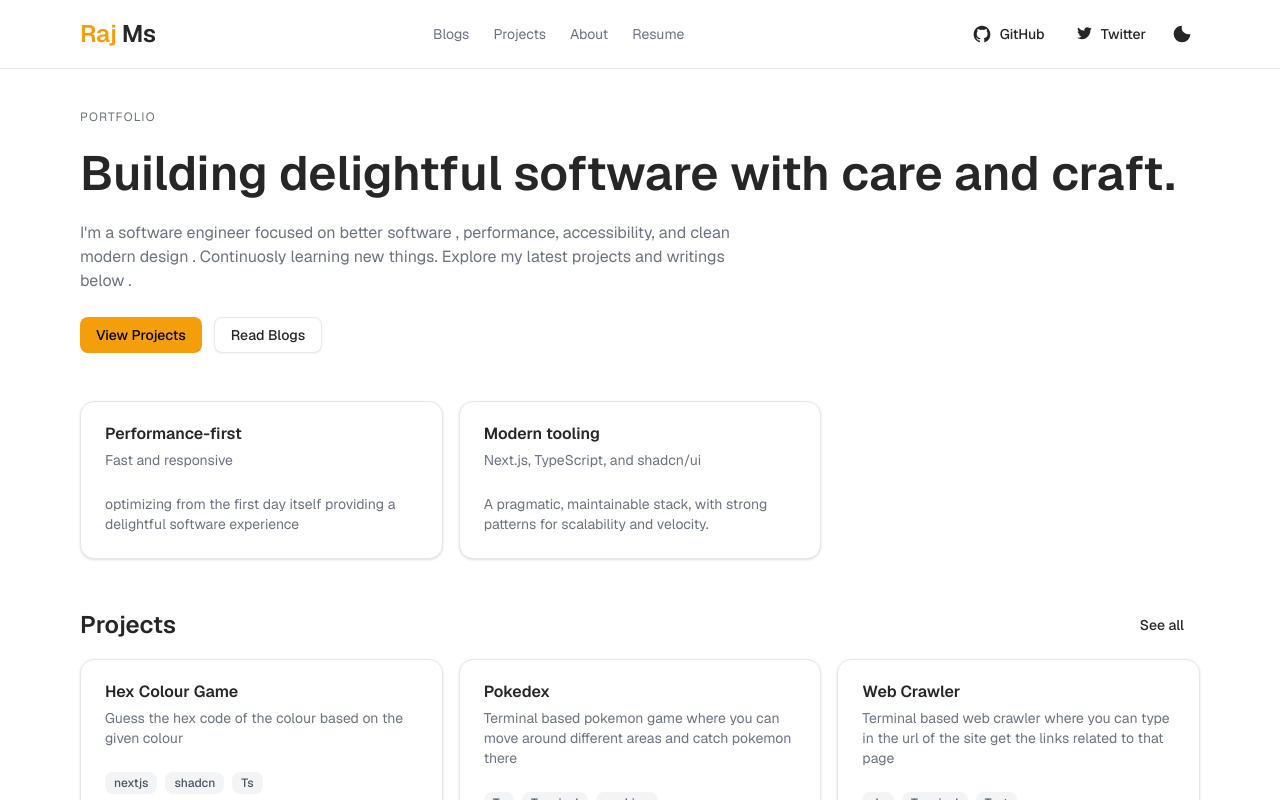
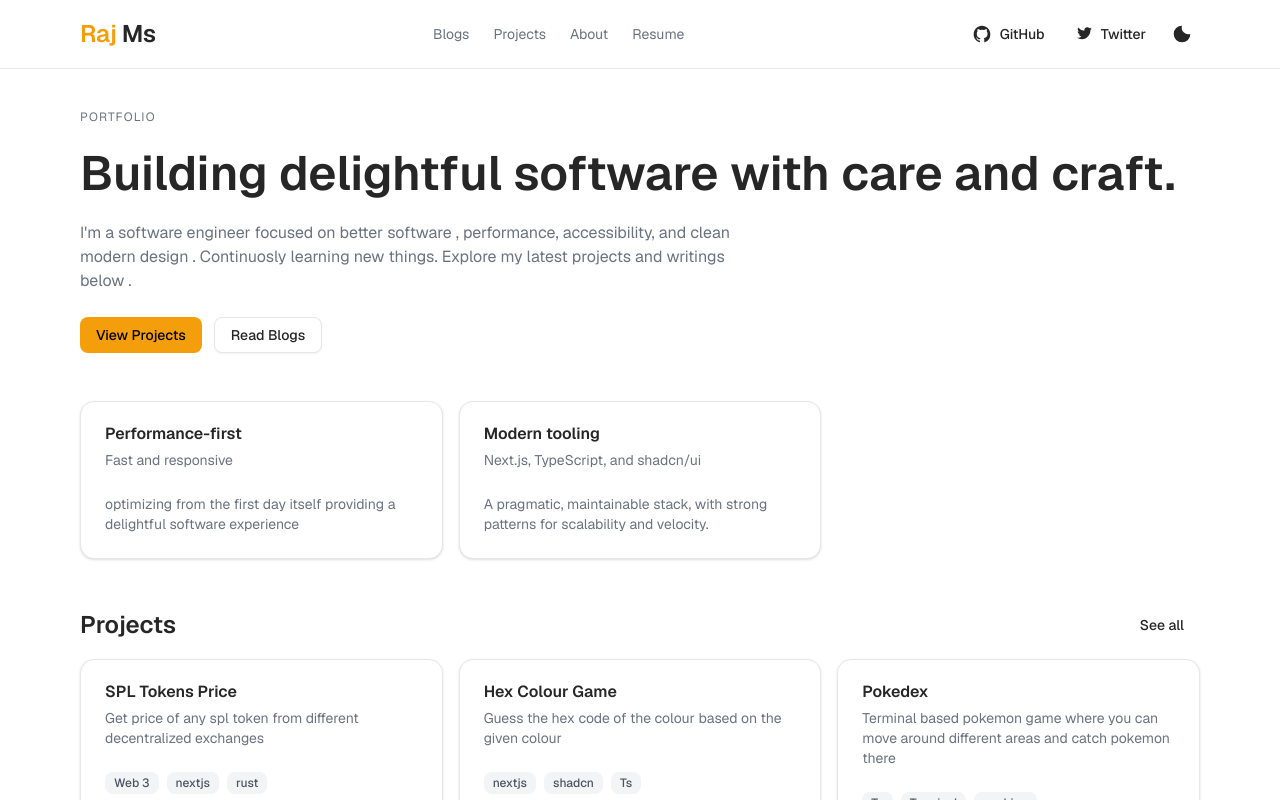
Before and after one commit to RajManish8340/Portfolio, a Next.js app: page / in a window 1280 px wide. Shown: the top 800 px of the page. Built offline with nearby package versions, Linux system fonts and the light colour scheme.

Commit message:
updated ur-anus project

```diff
--- a/app/page.tsx
+++ b/app/page.tsx
@@ -59,7 +59,13 @@ export default function HomePage() {
             </div>
             <div className="grid grid-cols-1 md:grid-cols-3 gap-4">
                {(() => {
-            const featuredProjects = [
+                  const featuredProjects = [{
+                     title: "SPL Tokens Price",
+                     description: "Get price of any spl token from different decentralized exchanges",
+                     liveUrl: "https://ur-anus.vercel.app/",
+                     sourceUrl: "https://github.com/RajManish8340/ur-anus",
+                     tags: ["Web 3", "nextjs", "rust"]
+                  },
                   {
                      title: "Hex Colour Game",
                      description:
--- a/app/projects/page.tsx
+++ b/app/projects/page.tsx
@@ -18,6 +18,13 @@ export default function ProjectsPage() {
                {(() => {
                   const featuredProjects = [
                      {
+                        title: "SPL Tokens Price",
+                        description: "Get price of any spl token from different decentralized exchanges",
+                        liveUrl: "https://ur-anus.vercel.app/",
+                        sourceUrl: "https://github.com/RajManish8340/ur-anus",
+                        tags: ["Web 3", "nextjs", "rust"]
+                     },
+                     {
                         title: "Hex Colour Game",
                         description: "Guess the hex code of the colour based on the given colour",
                         liveUrl: "https://hexa-color-guessing-game.vercel.app",
@@ -36,7 +43,7 @@ export default function ProjectsPage() {
                         description: "Terminal based web crawler where you can type in the url of the site get the links related to that page ",
                         sourceUrl: "https://github.com/RajManish8340/webCrawlerhttp",
                         liveUrl: "",
-                tags: ["Js", "Terminal" ,"Test"]
+                        tags: ["Js", "Terminal", "Test"]
                      },
                      {
                         title: "Udta Parinda",
```
Lines whose indentation alone changed are shown as unchanged.
